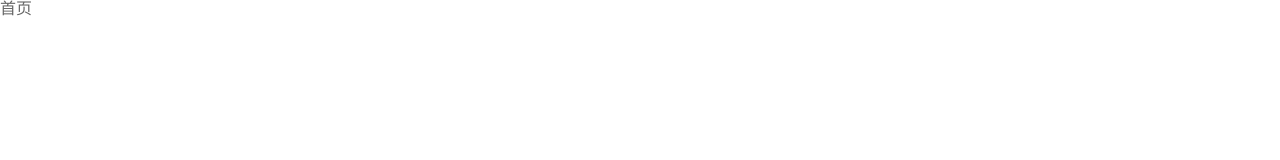
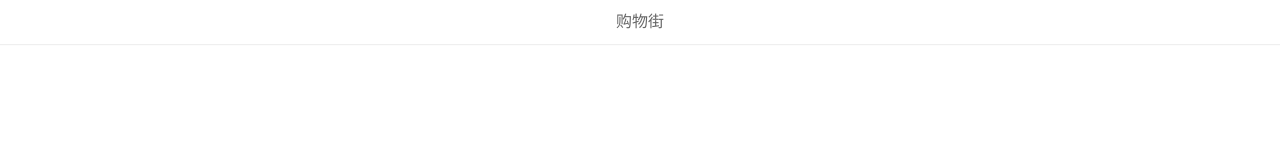
Before and after one commit to ayhwtian/mall, a Vue app: page /home in a window 1280 px wide. Before the commit this address led to /home#/home. Shown: the top 160 px of the page. Built offline with nearby package versions, Linux system fonts and the light colour scheme.

Commit message:
第一次测试提交

```diff
--- a/package.json
+++ b/package.json
@@ -7,6 +7,7 @@
     "build": "vue-cli-service build"
   },
   "dependencies": {
+    "axios": "^0.19.2",
     "core-js": "^3.6.4",
     "register-service-worker": "^1.7.1",
     "vue": "^2.6.11",
--- /dev/null
+++ b/src/components/common/navbar/NavBar.vue
@@ -0,0 +1,32 @@
+<template>
+  <div class="nav-bar">
+    <div class="left"><slot name="left"></slot></div>
+    <div class="center"><slot name="center"></slot></div>
+    <div class="right"><slot name="right"></slot></div>
+  </div>
+</template>
+
+<script>
+    export default {
+        name: "NavBar"
+    }
+</script>
+
+<style scoped>
+  .nav-bar {
+    display: flex;
+    height: 44px;
+    line-height: 44px;
+    text-align: center;
+    box-shadow: 0 1px 1px rgba(100,100,100,0.1);
+  }
+  .left,.right {
+    width: 60px;
+    /*background-color: red;*/
+  }
+
+  .center {
+    flex: 1;
+    /*background-color: blue;*/
+  }
+</style>
--- a/src/router/index.js
+++ b/src/router/index.js
@@ -36,7 +36,8 @@
 ]
 
 const router = new VueRouter({
-  routes
+  routes,
+  mode:'history'
 })
 
 export default router
--- a/src/views/home/Home.vue
+++ b/src/views/home/Home.vue
@@ -1,8 +1,20 @@
 <template>
-	<div>首页</div>
+  <div id="home">
+    <nav-bar>
+      <div slot="center">购物街</div>
+    </nav-bar>
+  </div>
 </template>
 
 <script>
+  import NavBar from "components/common/navbar/NavBar"
+
+  export default {
+    name: 'Home',
+    components: {
+      NavBar
+    }
+  }
 </script>
 
 <style>
--- a/vue.config.js
+++ b/vue.config.js
@@ -9,5 +9,15 @@
             'views': '@/views'
           }
         }
+    },
+  //pwa修改小图标生效
+  pwa: {
+    iconPaths: {
+      favicon32: 'favicon.ico',
+      favicon16: 'favicon.ico',
+      appleTouchIcon: 'favicon.ico',
+      maskIcon: 'favicon.ico',
+      msTileImage: 'favicon.ico'
     }
+  }
 }
```
Also changed, not shown: 1 other file (tests, documents, lock files or other folders).
